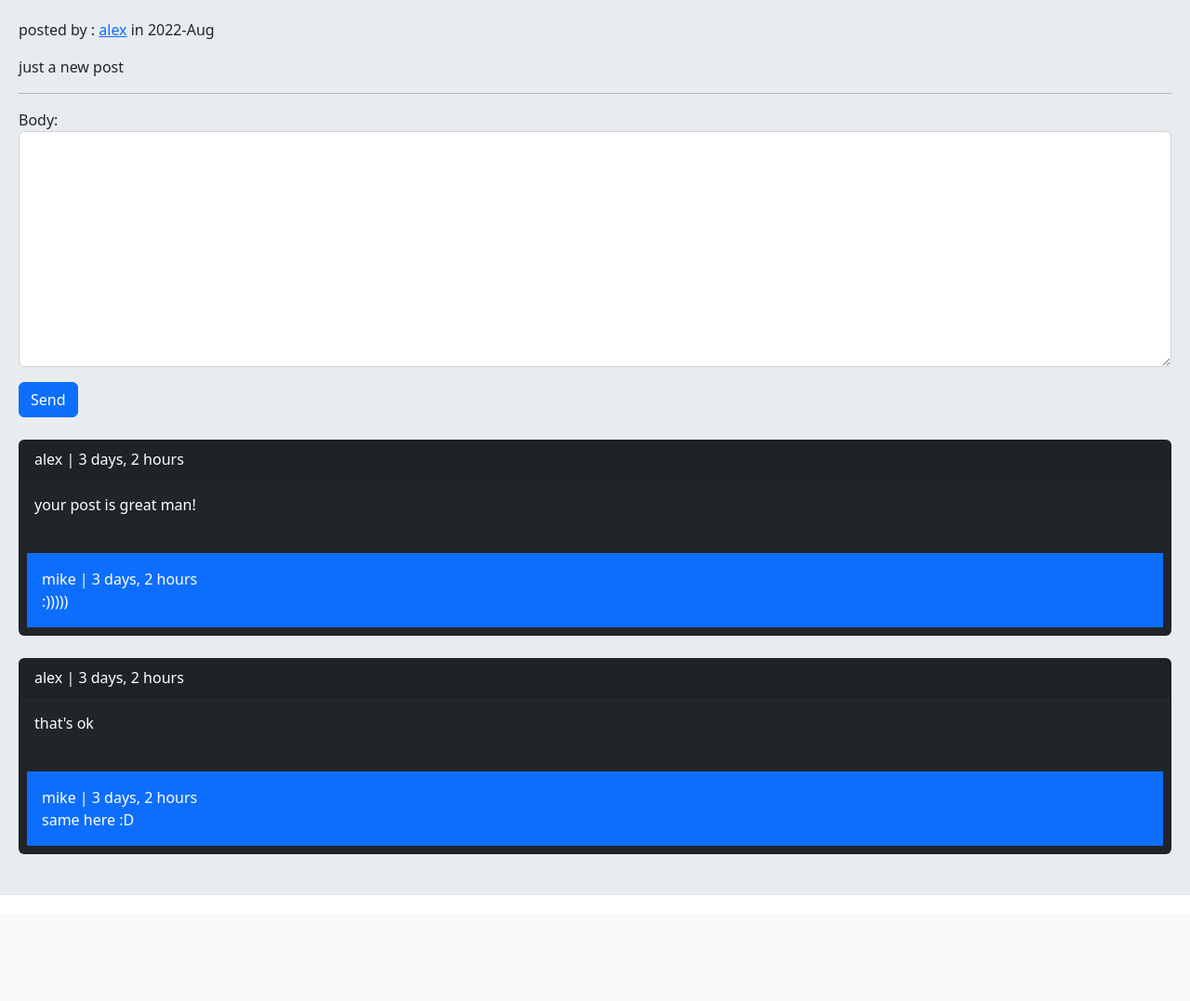
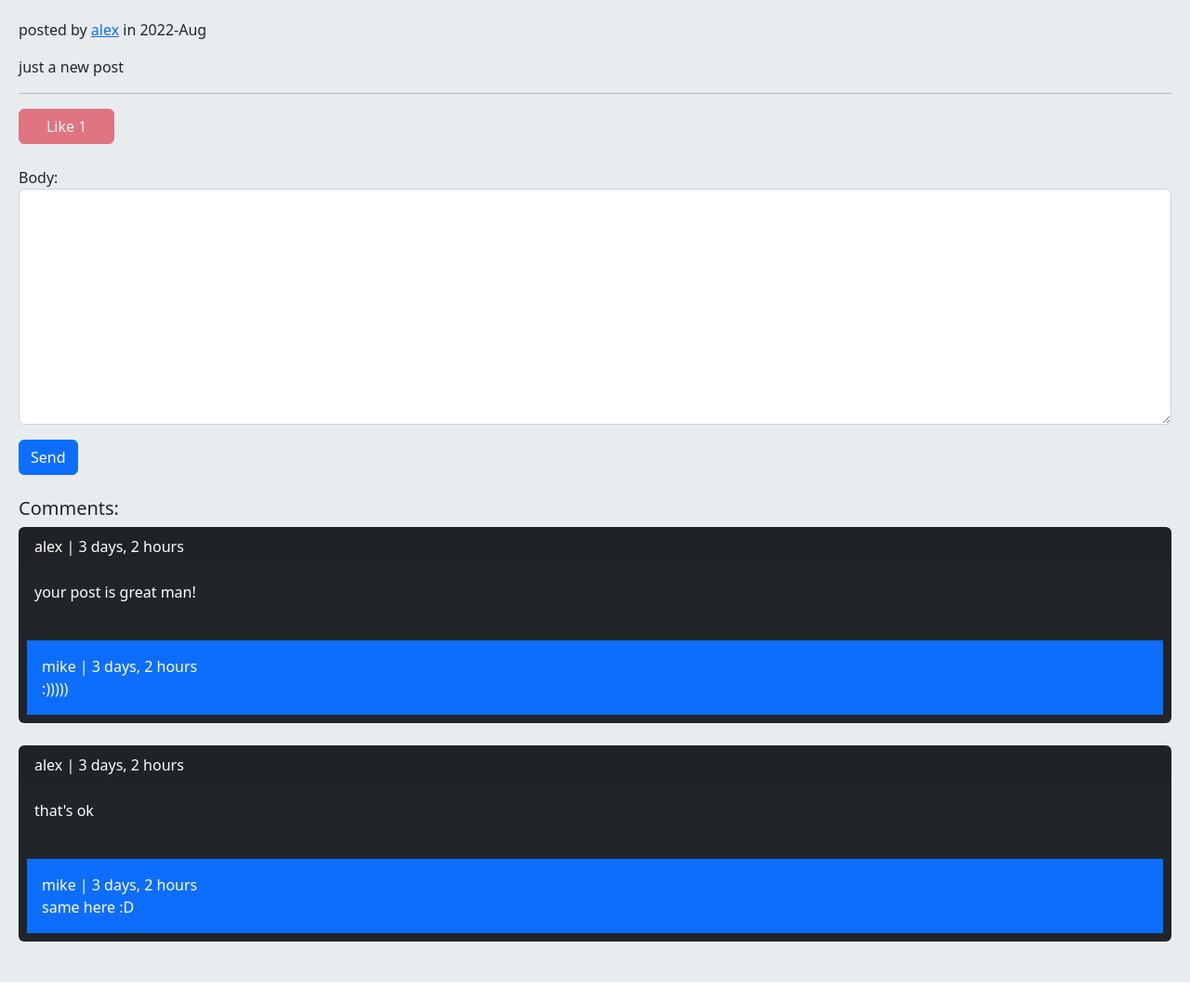
Before and after one commit to Sudowh0am1/simple-social-media, a Django app: a page that uses home/templates/home/detail.html in a window 1280 px wide. Shown: the part 56-1133 px from the top of the page at 93% size. Before the commit the page ends 1019 px from the top, so only its background shows below. Run offline with Django 4.2, Linux system fonts and the light colour scheme; a user stored in the database is signed in; data comes from the database, SQL or seed files in the repository; both versions use the stored data as it was after the commit.

Commit message:
like feature added

```diff
--- a/home/admin.py
+++ b/home/admin.py
@@ -1,5 +1,5 @@
 from django.contrib import admin
-from .models import Post, Comment
+from .models import Post, Comment, Like
 
 
 @admin.register(Post)
@@ -10,6 +10,7 @@ class PostAdmin(admin.ModelAdmin):
     prepopulated_fields = {"slug": ("body",)}
     raw_id_fields = ("user",)
 
+
 # admin.site.register(Post, PostAdmin)
 
 
@@ -17,3 +18,6 @@ class PostAdmin(admin.ModelAdmin):
 class CommentAdmin(admin.ModelAdmin):
     list_display = ("user", "post", "created", "is_reply")
     raw_id_fields = ("user", "post", "reply")
+
+
+admin.site.register(Like)
--- a/home/models.py
+++ b/home/models.py
@@ -19,6 +19,15 @@ class Post(models.Model):
     def get_absolute_url(self):
         return reverse("home:post_detail", args=(self.id, self.slug))
 
+    def likes_count(self):
+        return self.plikes.count()
+
+    def user_can_like(self, user):
+        user_like = user.ulikes.filter(post=self)
+        if user_like.exists():
+            return True
+        return False
+
 
 class Comment(models.Model):
     user = models.ForeignKey(User, on_delete=models.CASCADE, related_name="ucomments")
@@ -30,3 +39,11 @@ class Comment(models.Model):
 
     def __str__(self):
         return f"{self.user} - {self.body[:30]}"
+
+
+class Like(models.Model):
+    user = models.ForeignKey(User, on_delete=models.CASCADE, related_name="ulikes")
+    post = models.ForeignKey(Post, on_delete=models.CASCADE, related_name="plikes")
+
+    def __str__(self):
+        return f"{self.user} liked {self.post.slug}"
--- a/home/templates/home/detail.html
+++ b/home/templates/home/detail.html
@@ -7,11 +7,13 @@
         <a href="{% url "home:post_update" post.id %}" class="btn btn-info">Update</a>
     {% endif %}
 
-    <p>posted by : <a href="{% url "account:user_profile" post.user.id %}">{{ post.user }}</a> in {{ post.updated|date:"Y-M" }}</p>
+    <p>posted by  <a href="{% url "account:user_profile" post.user.id %}">{{ post.user }}</a> in {{ post.updated|date:"Y-M" }}</p>
     <p>{{ post.body }}</p><hr/>
 
     {% if request.user.is_authenticated %}
-        <form action="" method="post">
+        <a href="{% url "home:post_like" post.id %}" class="{% if can_like %} disabled {% endif %}btn btn-danger col-md-1">Like {{ post.likes_count }}</a>
+
+        <form action="" method="post"><br>
             {% csrf_token %}
             {{ form.as_p }}
         <input class="btn btn-primary" type="submit" value="Send"><br/>
@@ -19,6 +21,8 @@
     {% else %}
         <p class="alert alert-danger">Only logged in users can comment!</p>
     {% endif %}
+
+    <h5>Comments:</h5>
 
     {% for comment in comments %}
         <div class="card bg-dark text-white">
@@ -40,7 +44,7 @@
             {% endwith %}
         </div><br/>
     {% empty %}
-        <br><p class="alert alert-info">No comments yet!</p>
+        <p class="alert alert-info">No comments yet!</p>
     {% endfor %}
 
 {% endblock %}
--- a/home/urls.py
+++ b/home/urls.py
@@ -9,4 +9,5 @@ urlpatterns = [
     path("post/update/<int:post_id>/", views.PostUpdateView.as_view(), name="post_update"),
     path("post/create/", views.PostCreateView.as_view(), name="post_create"),
     path("reply/<int:post_id>/<int:comment_id>/", views.PostAddReplyView.as_view(), name="add_reply"),
+    path("like/<int:post_id>", views.PostLikeView.as_view(), name="post_like"),
 ]
--- a/home/views.py
+++ b/home/views.py
@@ -1,6 +1,6 @@
 from django.shortcuts import render, redirect, get_object_or_404
 from django.views import View
-from .models import Post, Comment
+from .models import Post, Comment, Like
 from django.contrib.auth.mixins import LoginRequiredMixin
 from django.contrib import messages
 from .forms import PostCreateUpdateForm, CommentCreateForm, CommentReplyFrom
@@ -27,9 +27,12 @@ class PostDetailView(View):
 
     def get(self, request, *args, **kwargs):
         comments = self.post_instance.pcomments.filter(is_reply=False)
+        can_like = False
+        if request.user.is_authenticated and self.post_instance.user_can_like(request.user):
+            can_like = True
         return render(request, "home/detail.html",
                       {"post": self.post_instance, "comments": comments, "form": self.form_class,
-                       "reply_form": self.form_class_reply})
+                       "reply_form": self.form_class_reply, "can_like": can_like})
 
     @method_decorator(login_required)
     def post(self, request, *args, **kwargs):
@@ -118,3 +121,15 @@ class PostAddReplyView(LoginRequiredMixin, View):
             reply.save()
             messages.success(request, "Reply submitted successfully :)", "success")
         return redirect("home:post_detail", post.id, post.slug)
+
+
+class PostLikeView(LoginRequiredMixin, View):
+    def get(self, request, post_id):
+        post = get_object_or_404(Post, id=post_id)
+        like = Like.objects.filter(post=post, user=request.user)
+        if like.exists():
+            messages.error(request, "You have liked this post before!", "danger")
+        else:
+            Like.objects.create(post=post, user=request.user)
+            messages.success(request, "Post Liked :)", "success")
+        return redirect("home:post_detail", post.id, post.slug)
```
Also changed, not shown: db.sqlite3, home/migrations/0004_like.py (added).
